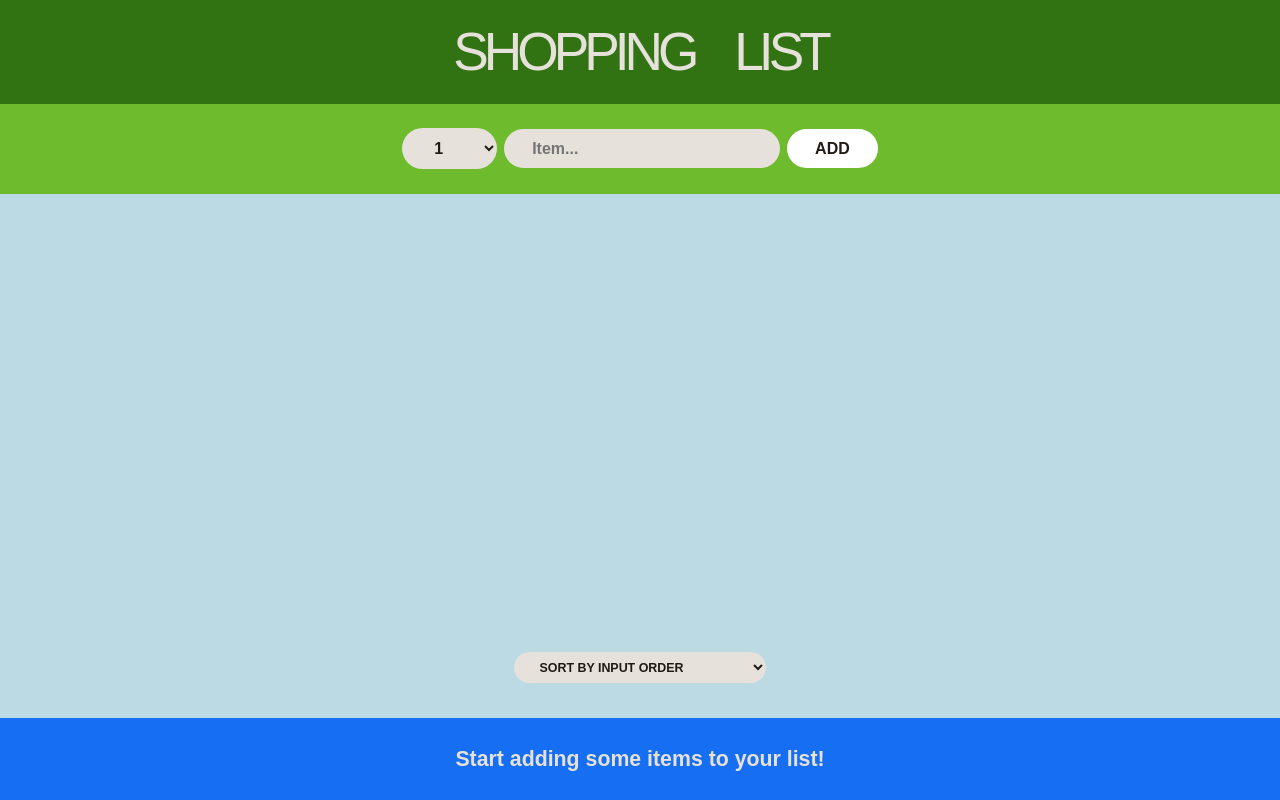
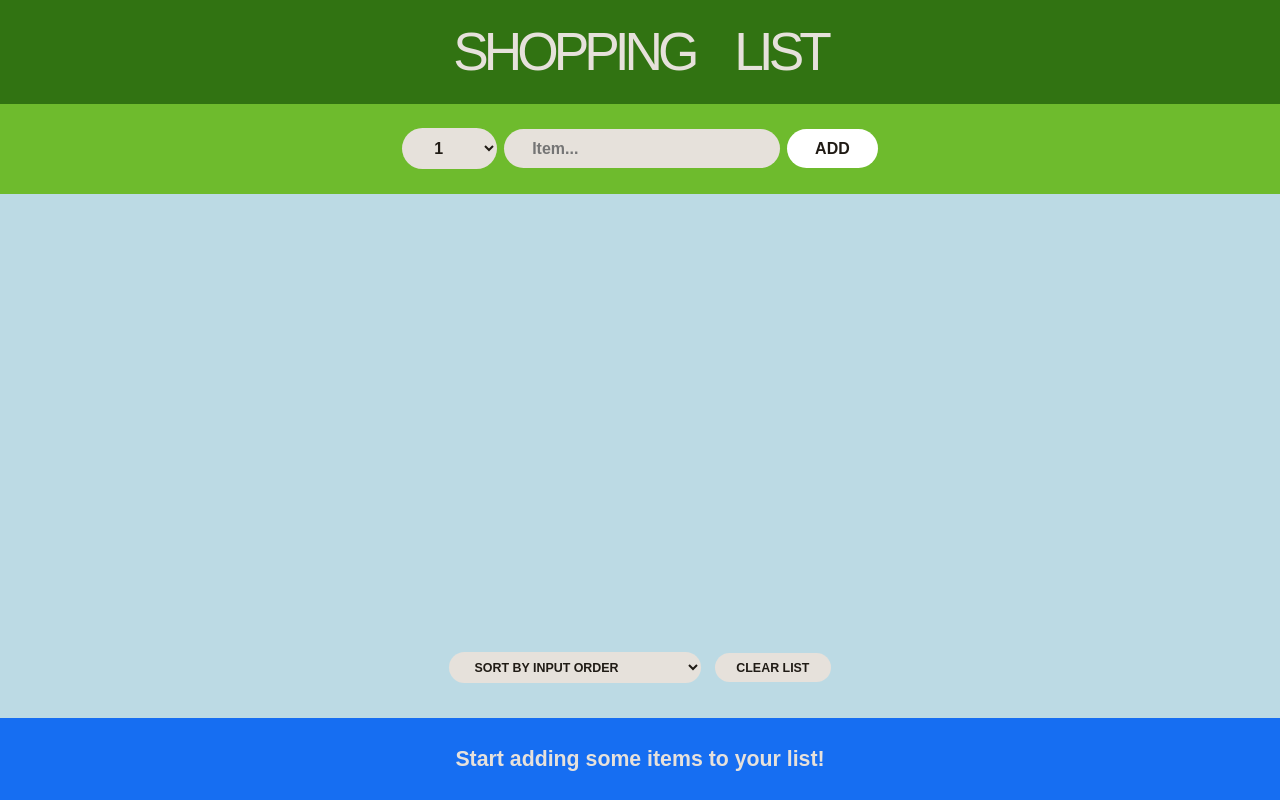
Before and after one commit to qaserge/react-shopping-list, a React (Create React App) app: page / in a window 1280 px wide. Built offline with nearby package versions, Linux system fonts and the light colour scheme.

Commit message:
Implemented the list cleaning functionality

```diff
--- a/src/App.js
+++ b/src/App.js
@@ -23,6 +23,12 @@
     );
   }
 
+  function handleClearList() {
+    if (window.confirm("Are you sure you want to clear the list?")) {
+      setItems([]);
+    }
+  }
+
   return (
     <div className="app">
       <Logo />
@@ -31,6 +37,7 @@
         items={items}
         onDeleteItem={handleDeleteItem}
         onToggleItem={handleToggleItem}
+        onClearList={handleClearList}
       />
       <Stats items={items} />
     </div>
--- a/src/components/PackingList.jsx
+++ b/src/components/PackingList.jsx
@@ -1,7 +1,12 @@
 import React from "react";
 import Item from "./Item";
 
-export default function PackingList({ items, onDeleteItem, onToggleItem }) {
+export default function PackingList({
+  items,
+  onDeleteItem,
+  onToggleItem,
+  onClearList,
+}) {
   const [sortBy, setSortBy] = React.useState("input");
 
   let sortedItems;
@@ -34,6 +39,7 @@
           <option value="description">Sort by description</option>
           <option value="purchased">Sort by purchased status</option>
         </select>
+        <button onClick={onClearList}>Clear list</button>
       </div>
     </div>
   );
```
